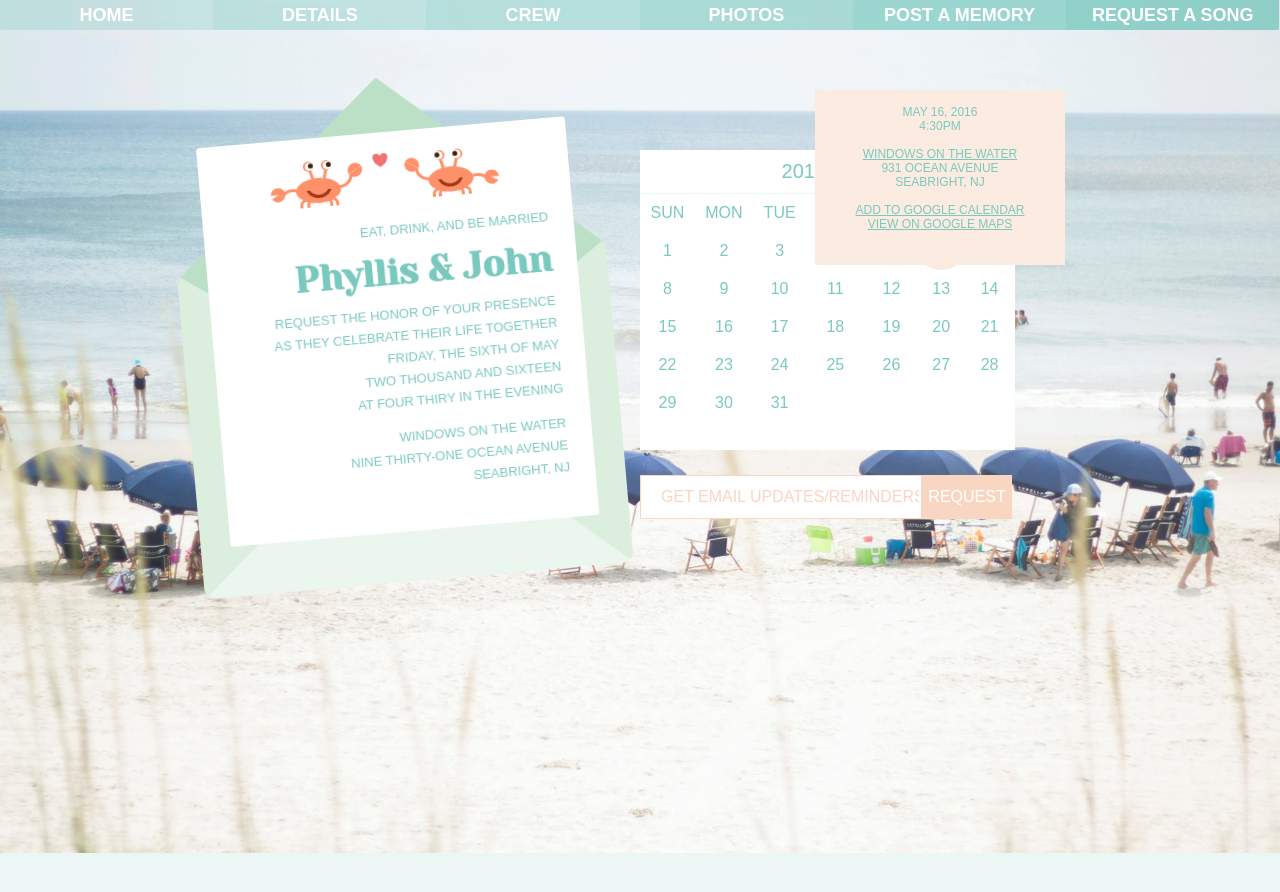
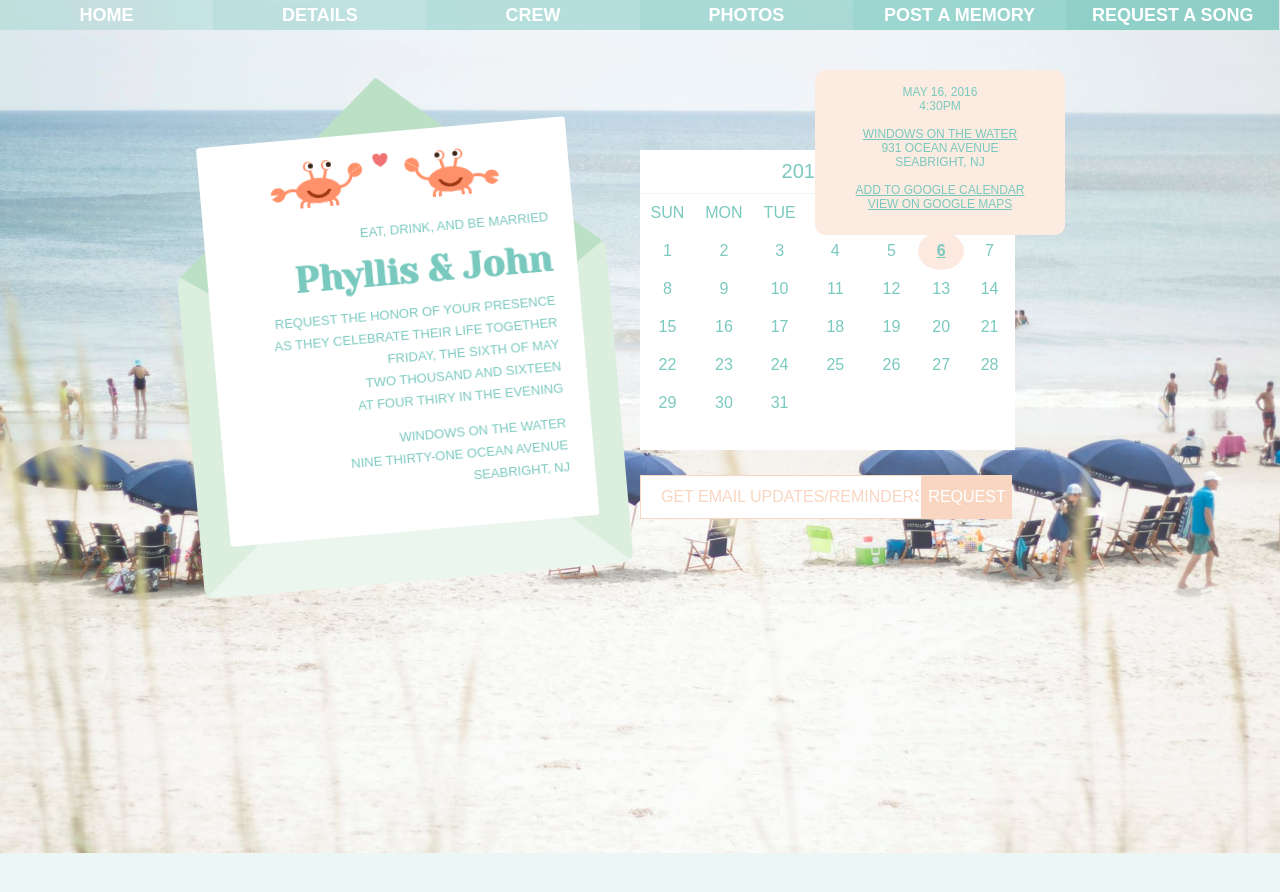
Before and after one commit to phyllisandjohn/phyllisandjohn.github.io, a Jekyll site: the page details/index.html, which Jekyll copies as it is, in a window 1280 px wide. Shown: the top 892 px of the page. Built offline with Jekyll 4.4.1, drawn with Linux system fonts in a browser that asks for light colours.

Commit message:
Update index.html

```diff
--- a/details/index.html
+++ b/details/index.html
@@ -115,12 +115,12 @@ td {
 	position: absolute;
 	left: 50%;
 	margin-left: 175px;
-	margin-top: 90px;
+	margin-top: 70px;
 	text-align: center;
 	background: #FCEBE0;
 	width: 250px;
-	height: 160px;
-	border-radius: 10ox;
+	height: 150px;
+	border-radius: 10px;
 	font-size: 12px;
 }
 
```
